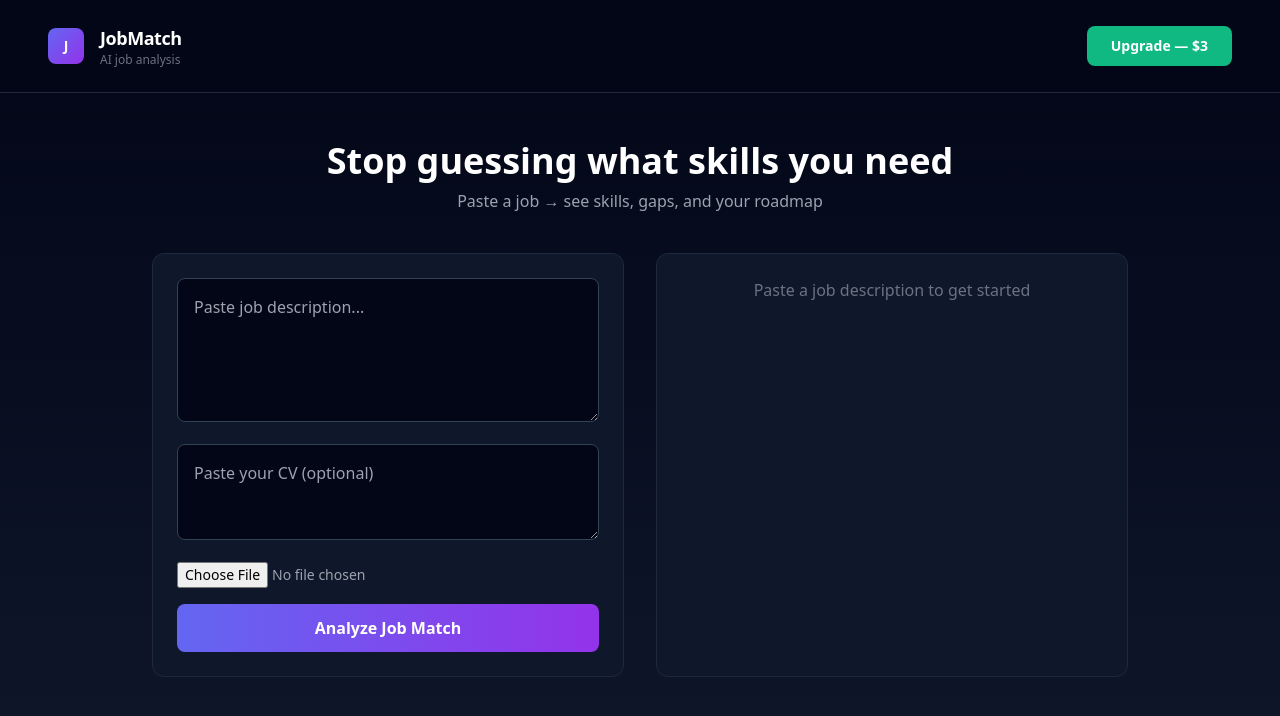
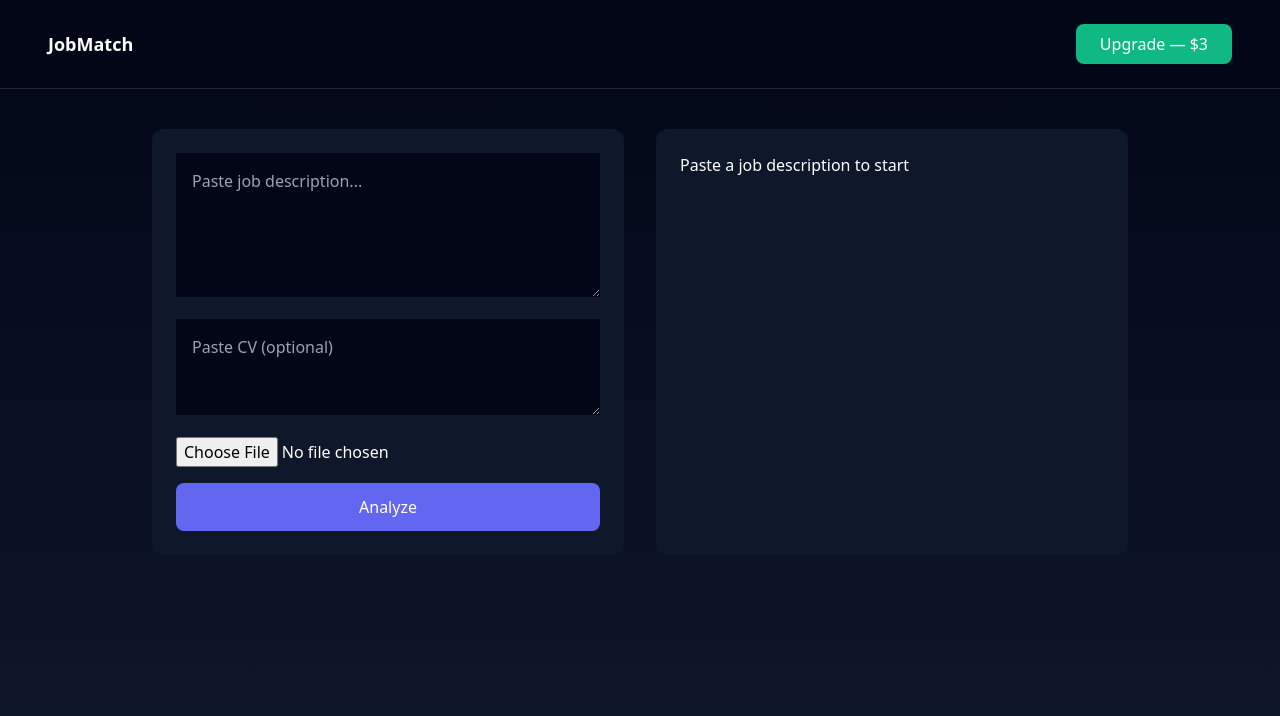
Before and after one commit to Anas127/jobmatch, a React (Create React App) app in the folder frontend/: page / in a window 1280 px wide. Shown: the top 716 px of the page. Built offline with nearby package versions, Linux system fonts and the light colour scheme.

Commit message:
new changes

```diff
--- a/frontend/src/App.js
+++ b/frontend/src/App.js
@@ -9,7 +9,11 @@ function App() {
   const [cvText, setCvText] = useState("");
   const [result, setResult] = useState(null);
   const [loading, setLoading] = useState(false);
-  const [locked, setLocked] = useState(false); // 🔥 PAYWALL
+
+  const urlParams = new URLSearchParams(window.location.search);
+  const isUnlocked = urlParams.get("unlocked") === "true";
+
+  const [locked, setLocked] = useState(!isUnlocked);
 
   const handleExtract = async () => {
     if (!text) return;
@@ -36,7 +40,11 @@ function App() {
     }
 
     setResult(data);
-    setLocked(true); // 🔥 LOCK AFTER RESULT
+
+    if (!isUnlocked) {
+      setLocked(true);
+    }
+
     setLoading(false);
   };
 
@@ -83,7 +91,11 @@ function App() {
     }
 
     setResult(resultData);
-    setLocked(true);
+
+    if (!isUnlocked) {
+      setLocked(true);
+    }
+
     setLoading(false);
   };
 
@@ -93,180 +105,106 @@ function App() {
 
         {/* NAVBAR */}
         <div className="flex items-center justify-between px-12 py-6 border-b border-slate-800 bg-slate-950">
-          <div className="flex items-center gap-4">
-            <div className="w-9 h-9 rounded-lg bg-gradient-to-br from-indigo-500 to-purple-600 flex items-center justify-center">
-              <span className="text-sm font-bold text-white">J</span>
-            </div>
-
-            <div className="flex flex-col leading-tight">
-              <span className="text-lg font-semibold tracking-tight">
-                JobMatch
-              </span>
-              <span className="text-xs text-gray-500">AI job analysis</span>
-            </div>
-          </div>
+          <span className="text-lg font-semibold">JobMatch</span>
 
           <button
-            onClick={() => window.open("YOUR_STRIPE_LINK", "_blank")}
-            className="bg-emerald-500 hover:bg-emerald-600 px-6 py-2.5 rounded-lg text-sm font-semibold"
+            onClick={() =>
+              window.open(
+                "https://jobskills.lemonsqueezy.com/checkout/buy/5fe468f4-a8c6-4222-bbd4-ad1492248a92",
+                "_blank"
+              )
+            }
+            className="bg-emerald-500 px-6 py-2 rounded-lg"
           >
             Upgrade — $3
           </button>
         </div>
 
-        {/* HERO */}
-        <motion.div
-          initial={{ opacity: 0, y: 20 }}
-          animate={{ opacity: 1, y: 0 }}
-          className="text-center mt-12 mb-10"
-        >
-          <h1 className="text-4xl font-bold mb-2">
-            Stop guessing what skills you need
-          </h1>
-          <p className="text-gray-400">
-            Paste a job → see skills, gaps, and your roadmap
-          </p>
-        </motion.div>
-
         {/* MAIN */}
-        <div className="max-w-5xl mx-auto px-6 grid md:grid-cols-2 gap-8">
+        <div className="max-w-5xl mx-auto px-6 grid md:grid-cols-2 gap-8 mt-10">
 
           {/* INPUT */}
-          <div className="bg-slate-900 p-6 rounded-xl border border-slate-800 space-y-4">
+          <div className="bg-slate-900 p-6 rounded-xl space-y-4">
             <textarea
-              className="w-full h-36 p-4 rounded-lg bg-slate-950 border border-slate-700"
+              className="w-full h-36 p-4 bg-slate-950"
               placeholder="Paste job description..."
               value={text}
               onChange={(e) => setText(e.target.value)}
             />
 
             <textarea
-              className="w-full h-24 p-4 rounded-lg bg-slate-950 border border-slate-700"
-              placeholder="Paste your CV (optional)"
+              className="w-full h-24 p-4 bg-slate-950"
+              placeholder="Paste CV (optional)"
               value={cvText}
               onChange={(e) => setCvText(e.target.value)}
             />
 
-            <input
-              type="file"
-              accept=".pdf,.doc,.docx,.txt"
-              onChange={handleFileUpload}
-              className="text-sm text-gray-400"
-            />
+            <input type="file" onChange={handleFileUpload} />
 
             <button
-              disabled={loading}
               onClick={handleExtract}
-              className="w-full py-3 bg-gradient-to-r from-indigo-500 to-purple-600 rounded-lg font-semibold disabled:opacity-50"
+              className="w-full py-3 bg-indigo-500 rounded-lg"
             >
-              {loading ? "Analyzing..." : "Analyze Job Match"}
+              {loading ? "Analyzing..." : "Analyze"}
             </button>
           </div>
 
           {/* RESULTS */}
-          <div className="bg-slate-900 p-6 rounded-xl border border-slate-800 space-y-6">
+          <div className="bg-slate-900 p-6 rounded-xl space-y-6">
 
-            {!result && (
-              <p className="text-gray-500 text-center">
-                Paste a job description to get started
-              </p>
-            )}
+            {!result && <p>Paste a job description to start</p>}
 
             {result && (
               <>
                 {/* SCORE */}
-                <div className="bg-slate-950 p-5 rounded-lg">
-                  <p className="text-sm text-gray-400">Match Score</p>
-
-                  {result.score === -1 ? (
-                    <p className="text-gray-500 mt-2">
-                      Upload a CV to unlock your match score
-                    </p>
-                  ) : (
-                    <p className="text-4xl font-bold text-indigo-400">
-                      {result.score}%
-                    </p>
-                  )}
-
-                  <p className="text-xs text-yellow-400 mt-2">
-                    Most candidates get rejected for these gaps
-                  </p>
+                <div>
+                  <p>Match Score</p>
+                  <h1 className="text-3xl">{result.score}%</h1>
                 </div>
 
-                {/* 🔥 MISSING SKILLS */}
-                {result.missing_skills?.length > 0 && (
-                  <div className="bg-slate-950 p-5 rounded-lg border border-slate-800">
-                    <p className="text-red-400 font-semibold mb-2">
-                      ⚠️ Missing Skills
-                    </p>
-
-                    <div className="flex flex-wrap gap-2">
-                      {result.missing_skills.map((skill, i) => (
-                        <span
-                          key={i}
-                          className="bg-red-500/20 text-red-300 px-3 py-1 rounded text-sm"
-                        >
-                          {skill}
-                        </span>
-                      ))}
-                    </div>
+                {/* MISSING SKILLS (FREE) */}
+                <div>
+                  <p>Missing Skills</p>
+                  <div className="flex flex-wrap gap-2">
+                    {result.missing_skills.map((s, i) => (
+                      <span key={i} className="bg-red-500/20 px-2 py-1">
+                        {s}
+                      </span>
+                    ))}
                   </div>
-                )}
-
-                {/* 🔥 LOCKED EXPLANATION */}
-                <div className="bg-slate-950 p-5 rounded-lg">
-                  <p className="text-sm text-gray-400">Analysis</p>
-
-                  <p className={locked ? "blur-sm select-none" : ""}>
-                    {result.explanation}
-                  </p>
                 </div>
 
-                {/* PAYWALL */}
-                {locked && (
-                  <div className="bg-slate-950 p-5 rounded-lg text-center border border-slate-800">
-                    <p className="font-semibold mb-2">
-                      You’re missing critical skills for this role
-                    </p>
+                {/* 🔒 EXPLANATION */}
+                <div className={locked ? "blur-sm select-none" : ""}>
+                  <p>{result.explanation}</p>
+                </div>
 
-                    <p className="text-sm text-gray-400 mb-3">
-                      Unlock full breakdown + exact roadmap — $3
-                    </p>
-
-                    <button
-                      onClick={() => window.open("YOUR_STRIPE_LINK", "_blank")}
-                      className="bg-green-500 px-5 py-2 rounded-lg"
-                    >
-                      Get Full Report
-                    </button>
-                  </div>
-                )}
-
-                {/* ROADMAP */}
-                {result.recommended_course?.title && (
-                  <div className="bg-slate-950 p-5 rounded-lg border border-slate-800">
-                    <p className="font-semibold mb-2">🚀 Your Roadmap</p>
-
-                    <p className="text-sm text-gray-400 mb-3">
-                      Become a{" "}
-                      {result.job_category === "data engineering"
-                        ? "Data Engineer"
-                        : result.job_category}
-                    </p>
-
-                    <a
-                      href={result.recommended_course.link}
-                      target="_blank"
-                      rel="noopener noreferrer"
-                      className="bg-indigo-500 px-4 py-2 rounded-lg text-sm font-medium inline-block"
-                    >
+                {/* 🔒 ROADMAP (HIDDEN COMPLETELY) */}
+                {!locked && result.recommended_course?.title && (
+                  <div>
+                    <p>Roadmap</p>
+                    <a href={result.recommended_course.link}>
                       {result.recommended_course.title}
                     </a>
                   </div>
                 )}
 
-                <Section title="Core Skills" items={result.core_skills} />
-                <Section title="All Skills" items={result.skills} />
+                {/* PAYWALL */}
+                {locked && (
+                  <div className="text-center">
+                    <p>You’re missing critical skills</p>
+                    <button
+                      onClick={() =>
+                        window.open(
+                          "https://jobskills.lemonsqueezy.com/checkout/buy/5fe468f4-a8c6-4222-bbd4-ad1492248a92",
+                          "_blank"
+                        )
+                      }
+                    >
+                      Unlock — $3
+                    </button>
+                  </div>
+                )}
               </>
             )}
           </div>
@@ -278,19 +216,4 @@ function App() {
   );
 }
 
-function Section({ title, items = [] }) {
-  return (
-    <div>
-      <h3 className="mb-2">{title}</h3>
-      <div className="flex flex-wrap gap-2">
-        {items.map((item, i) => (
-          <span key={i} className="bg-slate-700 px-3 py-1 rounded text-sm">
-            {item}
-          </span>
-        ))}
-      </div>
-    </div>
-  );
-}
-
 export default App;
```
Also changed, not shown: 1 other file (tests, documents, lock files or other folders).
